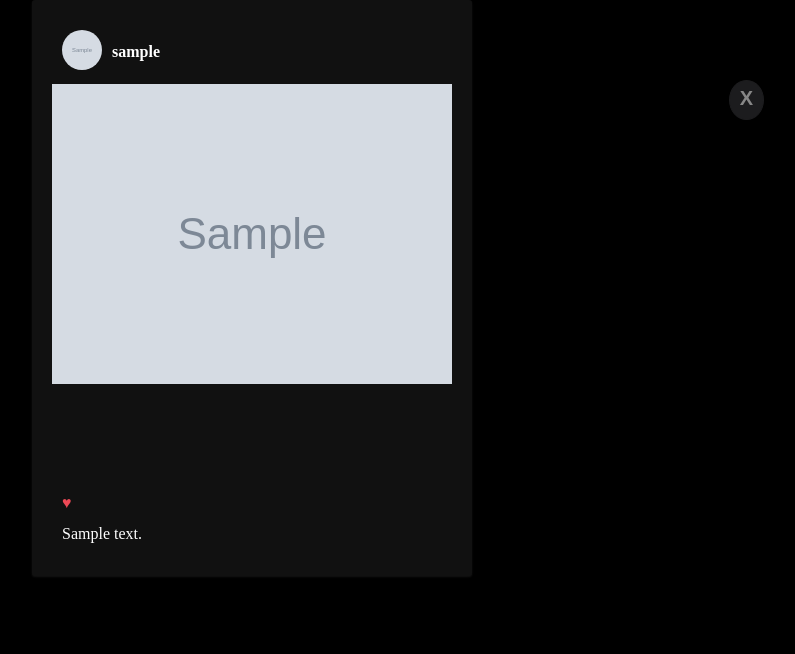
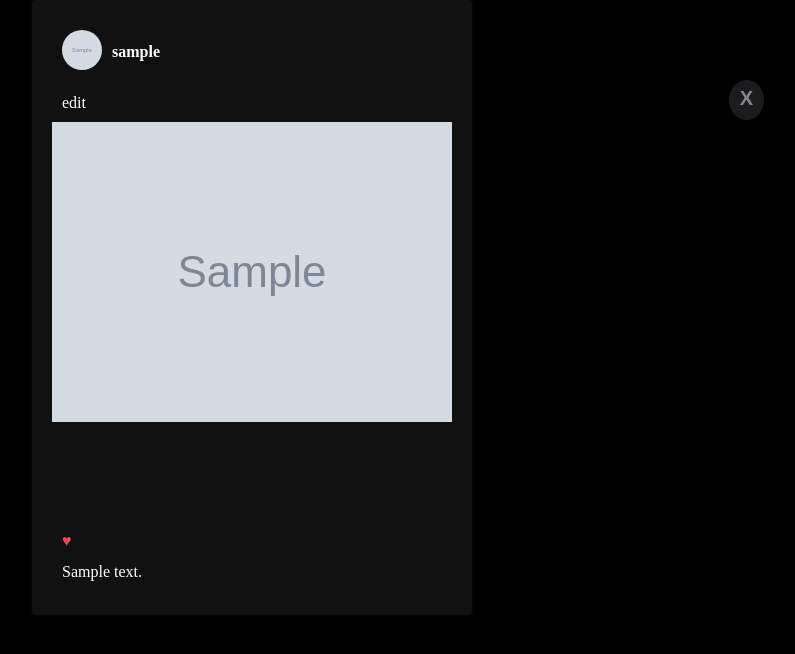
Before and after one commit to nicodiezz/fakeinstagram, a Django app: page /posts/post/1 in a window 1280 px wide. Shown: the top 654 px of the page, without its empty margins (388-1183 px from the left). Run offline with Django 5.2, Linux system fonts and the light colour scheme; a user stored in the database is signed in; tables that the repository leaves empty hold one stand-in row (values such as "Sample post"); grey boxes marked "Sample" are stand-in pictures.

Commit message:
create edit post button

```diff
--- a/fakeinstagram/posts/templates/post_detail.html
+++ b/fakeinstagram/posts/templates/post_detail.html
@@ -7,14 +7,17 @@
 </div>
 <div class="post">
     <div class="post-header">
-        <a href="{% url 'user_detail' post.user.id %}">
+        <a href="{% url 'user_detail' post.user.id %}" class="user_link">
         <div class="profile-picture">
             <img src="{{ post.user.profile_picture.url }}" alt="{{ post.user.username }}">
         </div>
         <div class="username">
             {{ post.user.username }}
         </div>
-    </a>
+        </a>
+        {% if request.user == post.user %}
+        <a href="{% url 'update_post' post.id %}" class="update_post_link">edit</a>
+        {% endif %}
     </div>
     <div class="post-image">
         <img src="{{ post.image.url }}" alt="">
```
